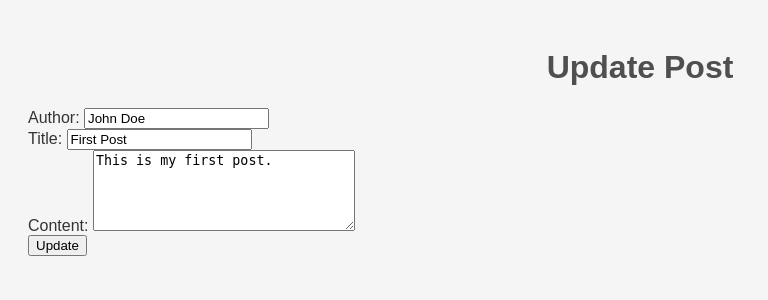
After one commit to alexandergreif/Masterblog, a Flask app: page /update/1 in a window 1280 px wide. The commit adds this page. Shown: the top 300 px of the page, without its empty margins (0-768 px from the left). Run offline with Flask 3, Linux system fonts and the light colour scheme.

Commit message:
added the update route and functionallity in the app.py. Also added the update.html.

```diff
--- a/app.py
+++ b/app.py
@@ -6,12 +6,37 @@
 
 @app.route('/')
 def index():
+    """
+    Render the homepage with a list of blog posts.
+
+    Reads the blog posts from the JSON file and renders the 'index.html' template,
+    passing the list of posts.
+
+    Returns:
+        A Flask response object with the rendered homepage.
+    """
     with open("blog_posts.json", "r") as fileobj:
         blog_posts = json.load(fileobj)
     return render_template('index.html', posts=blog_posts)
 
 @app.route('/add', methods=['GET', 'POST'])
 def add():
+    """
+    Add a new blog post to the application.
+
+    For GET requests:
+        Renders the 'add.html' template to display the form for adding a new post.
+    For POST requests:
+        - Reads the current blog posts from the JSON file.
+        - Determines the next available ID.
+        - Collects form data (author, title, content).
+        - Creates a new post and appends it to the list.
+        - Writes the updated list back to the JSON file.
+        - Redirects the user to the homepage.
+
+    Returns:
+        A Flask response object rendering a template or redirecting to the homepage.
+    """
     if request.method == 'POST':
         # Load the current blog posts from the JSON file
         try:
@@ -53,6 +78,18 @@
 
 @app.route('/delete/<int:post_id>')
 def delete(post_id):
+    """
+    Delete a blog post by its ID.
+
+    Reads the blog posts from the JSON file, removes the post with the given post_id,
+    writes the updated list back to the JSON file, and redirects the user to the homepage.
+
+    Args:
+        post_id (int): The unique identifier of the blog post to be deleted.
+
+    Returns:
+        A Flask response object redirecting to the homepage.
+    """
     try:
         with open("blog_posts.json", "r") as fileobj:
             blog_posts = json.load(fileobj)
@@ -71,6 +108,56 @@
 
     return redirect(url_for('index'))
 
+@app.route('/update/<int:post_id>', methods=['GET', 'POST'])
+def update(post_id):
+    """
+    Update an existing blog post.
+
+    For GET requests:
+        Loads the blog post with the specified post_id and renders the 'update.html'
+        template pre-populated with the current data.
+    For POST requests:
+        - Retrieves the updated data from the form.
+        - Updates the corresponding blog post.
+        - Writes the updated list back to the JSON file.
+        - Redirects the user to the homepage.
+
+    Args:
+        post_id (int): The unique identifier of the blog post to be updated.
+
+    Returns:
+        A Flask response object either rendering the update form or redirecting to the homepage.
+    """
+    try:
+        with open("blog_posts.json", "r") as fileobj:
+            blog_posts = json.load(fileobj)
+    except json.JSONDecodeError:
+        blog_posts = []
+
+    post_to_update = None
+    for post in blog_posts:
+        if post['id'] == post_id:
+            post_to_update = post
+            break
+
+    if not post_to_update:
+        return "Post not found", 404
+
+    if request.method == 'POST':
+        updated_author = request.form['author']
+        updated_title = request.form['title']
+        updated_content = request.form['content']
+
+        post_to_update['author'] = updated_author
+        post_to_update['title'] = updated_title
+        post_to_update['content'] = updated_content
+
+        with open("blog_posts.json", "w") as fileobj:
+            json.dump(blog_posts, fileobj, indent=4)
+
+        return redirect(url_for('index'))
+
+    return render_template('update.html', post=post_to_update)
 
 
 
--- a/blog_posts.json
+++ b/blog_posts.json
@@ -8,7 +8,7 @@
     {
         "id": 2,
         "author": "Jane Doe",
-        "title": "Second Post",
-        "content": "This is another post."
+        "title": "Second Post /second position",
+        "content": "This is another post. Hello my name is Alex"
     }
 ]
--- a/templates/index.html
+++ b/templates/index.html
@@ -14,6 +14,7 @@
     <p><em>Written by {{ post.author }}</em></p>
     <p>{{ post.content }}</p>
       <a href="{{url_for('delete', post_id=post.id) }}" class="delete-button">Delete</a>
+      <a href="{{url_for('update', post_id=post.id) }}" class="update-button">Update</a>
   </div>
   {% endfor %}
 </body>
--- /dev/null
+++ b/templates/update.html
@@ -0,0 +1,35 @@
+<!DOCTYPE html>
+<html lang="en">
+<head>
+    <meta charset="UTF-8">
+    <meta name="viewport" content="width=device-width, initial-scale=1.0">
+    <title>Update Blog Posts form </title>
+    <link rel="stylesheet" href="{{ url_for('static', filename='style.css') }}">
+</head>
+<body>
+  <h1>Update Post</h1>
+  <form action="{{ url_for('update', post_id=post.id) }}" method="post">
+    <!-- Hidden field for item ID -->
+    <input type="hidden" name="id" value="{{ post.id }}">
+
+    <div>
+      <label for="author">Author:</label>
+      <input type="text" name="author" id="author" value="{{ post.author }}" required>
+    </div>
+
+    <div>
+      <label for="title">Title:</label>
+      <input type="text" name="title" id="title" value="{{ post.title }}" required>
+    </div>
+
+    <div>
+      <label for="content">Content:</label>
+      <textarea name="content" id="content" rows="5" cols="30" required>{{ post.content }}</textarea>
+    </div>
+
+    <div>
+      <button type="submit">Update</button>
+    </div>
+  </form>
+</body>
+</html>
```
